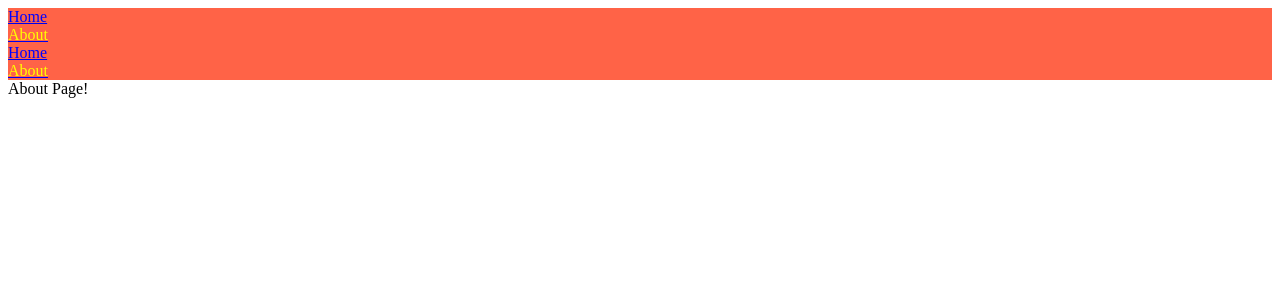
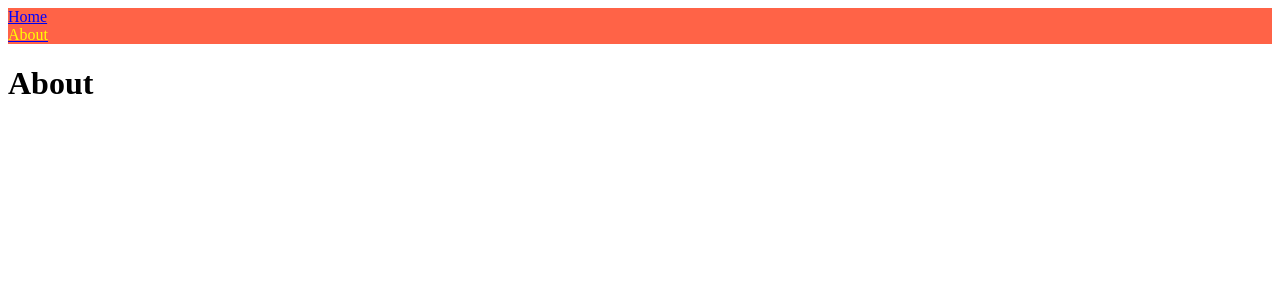
Before and after one commit to harenohee/nextjs-intro, a Next.js app: page /about in a window 1280 px wide. Shown: the top 300 px of the page. Built offline with nearby package versions, Linux system fonts and the light colour scheme.

Commit message:
Head: built-in component

```diff
--- /dev/null
+++ b/components/Seo.js
@@ -0,0 +1,9 @@
+import Head from "next/head";
+
+export default function Seo({ title }) {
+  return (
+    <Head>
+      <title>{title} | Next Movies</title>
+    </Head>
+  );
+}
--- a/pages/about.js
+++ b/pages/about.js
@@ -1,10 +1,11 @@
-import NavBar from "components/NavBar";
-
+// import NavBar from "components/NavBar";
+import Seo from "@/components/Seo";
+import Head from "next/head";
 export default function Potato() {
   return (
     <div>
-      <NavBar />
-      About Page!
+      <Seo title="About" />
+      <h1>About</h1>
     </div>
   );
 }
```
